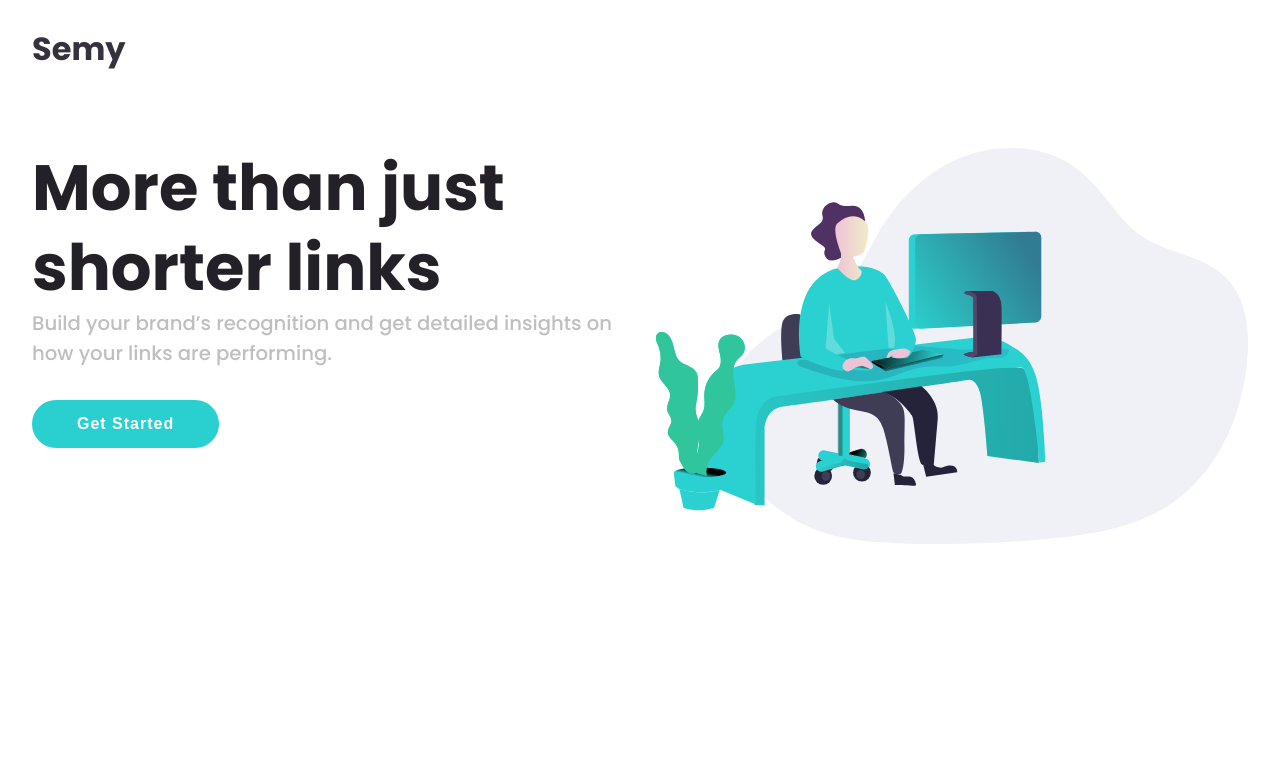
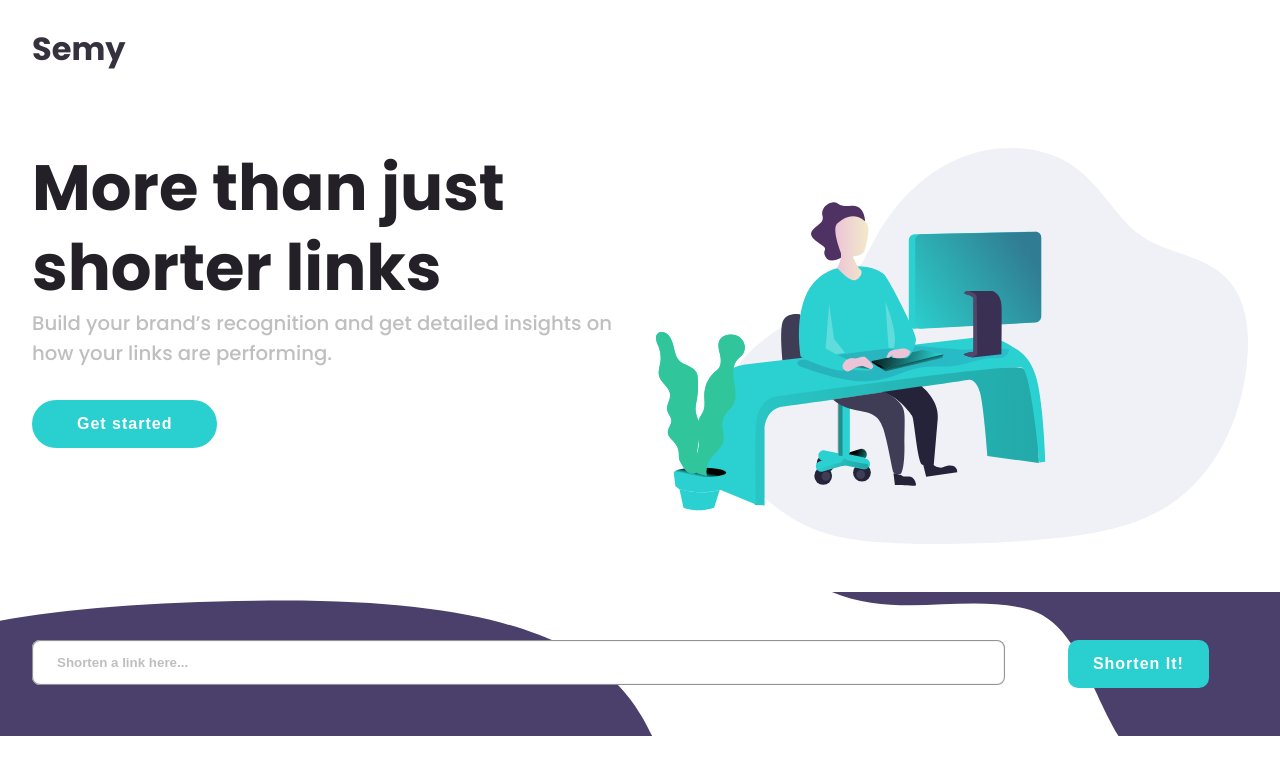
Before and after one commit to OlaleyeFisayo/url_shortening, a Vue app in the folder client/: page / in a window 1280 px wide. Shown: the top 774 px of the page. Built offline with nearby package versions, Linux system fonts and the light colour scheme.

Commit message:
Added the Form component

```diff
--- a/client/src/App.vue
+++ b/client/src/App.vue
@@ -1,9 +1,11 @@
 <script setup>
   import Navbar from './components/Navbar.vue';
   import Home from './components/Home.vue';
+  import Form from './components/Form.vue';
 </script>
 
 <template>
   <Navbar />
   <Home />
+  <Form />
 </template>
--- /dev/null
+++ b/client/src/components/Button.vue
@@ -0,0 +1,41 @@
+<script setup>
+defineProps({
+  borderRadius: {
+    type: String,
+    required: true,
+  },
+  padding: {
+    type: String,
+    required: true,
+  },
+});
+</script>
+
+<template>
+  <button
+    :style="{
+      'border-radius': borderRadius,
+      'padding': padding,
+    }"
+  >
+    <slot></slot>
+  </button>
+</template>
+
+<style lang="scss" scoped>
+button {
+  border: none;
+  color: #fff;
+  background: hsl(180, 66%, 49%);
+  font-size: 1rem;
+  font-weight: 600;
+  letter-spacing: 1px;
+  cursor: pointer;
+  margin: auto;
+  transition: background ease-in-out 500ms;
+
+  &:hover {
+    background: hsl(180, 66%, 70%);
+  }
+}
+</style>
--- /dev/null
+++ b/client/src/components/Form.vue
@@ -0,0 +1,68 @@
+<script setup>
+import Button from "./Button.vue";
+import { ref } from "vue";
+import { useUrlStore } from "../stores";
+
+const store = useUrlStore
+const formControl = ref("");
+</script>
+
+<template>
+  <section id="form">
+    <section class="form-content">
+      <div class="input-section">
+        <input
+          type="text"
+          v-model="formControl"
+          placeholder="Shorten a link here..."
+        />
+        <p class="error-message">
+            {{ store.errorMessage }}
+        </p>
+      </div>
+      <Button :border-radius="'10px'" :padding="'15px 25px'"
+        >Shorten It!</Button
+      >
+    </section>
+  </section>
+</template>
+
+<style lang="scss" scoped>
+#form {
+  width: 100%;
+
+  .form-content {
+    width: 100%;
+    max-width: 1440px;
+    margin: auto;
+    padding: 3rem 2rem;
+    background-image: url("../assets/svg/bg-shorten-desktop.svg");
+    background-position: center;
+    background-repeat: no-repeat;
+    background-size: cover;
+    display: flex;
+    justify-content: space-between;
+    gap: 1.5rem;
+
+    .input-section {
+      width: 80%;
+      display: flex;
+      flex-direction: column;
+      input {
+        display: block;
+        padding: 15px 25px;
+        border: none;
+        border-radius: 0.5rem;
+        outline: none;
+        width: 100%;
+        box-shadow: inset 0 0 1px 1px #888;
+
+        &::placeholder {
+          font-weight: 600;
+          color: hsl(0, 0%, 75%);
+        }
+      }
+    }
+  }
+}
+</style>
--- a/client/src/components/Home.vue
+++ b/client/src/components/Home.vue
@@ -1,3 +1,7 @@
+<script setup>
+import Button from "./Button.vue";
+</script>
+
 <template>
   <section id="home">
     <section class="home-content">
@@ -7,7 +11,9 @@
           Build your brand’s recognition and get detailed insights on how your
           links are performing.
         </p>
-        <button>Get Started</button>
+        <Button :border-radius="'2rem'" :padding="'15px 45px'"
+          >Get started</Button
+        >
       </section>
       <section class="img-side">
         <img
@@ -83,28 +89,6 @@
           margin-bottom: 1rem;
         }
       }
-
-      button {
-        padding: 15px 45px;
-        border: none;
-        border-radius: 2rem;
-        color: #fff;
-        background: hsl(180, 66%, 49%);
-        font-size: 1rem;
-        font-weight: 600;
-        letter-spacing: 1px;
-        cursor: pointer;
-        margin: auto;
-        transition: background ease-in-out 500ms;
-
-        &:hover {
-          background: hsl(180, 66%, 70%);
-        }
-
-        @media (max-width: 560px) {
-          padding: 15px 35px;
-        }
-      }
     }
   }
 }
--- a/client/src/stores/index.js
+++ b/client/src/stores/index.js
@@ -1,8 +1,9 @@
 import { defineStore } from "pinia";
 
 export const useUrlStore = defineStore("urls", {
-  state: {
-    urls: [],
-  },
+  state: ()=> ({
+    url: [],
+    errorMessage: ""
+  }),
   actions: {},
 });
```
Also changed, not shown: client/src/components/UrlList.vue (added), 1 other file (tests, documents, lock files or other folders).
